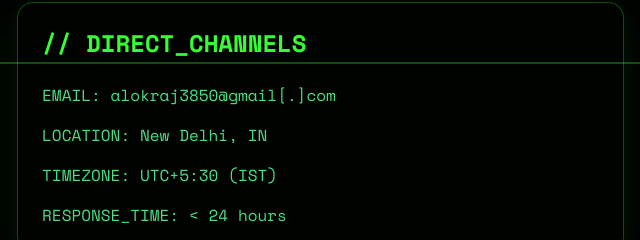
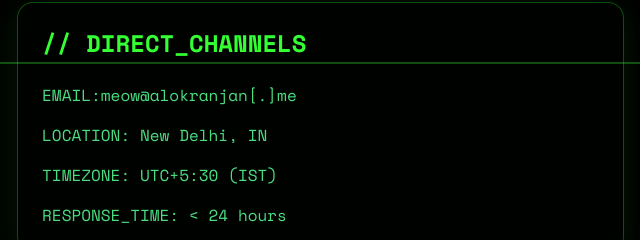
Before and after one commit to ryu-ryuk/terminal, a website built with Vite: page contact.html in a window 1280 px wide. Shown: the part 258-498 px from the top of the page, 592-1232 px from the left. Built offline with nearby package versions, Linux system fonts and the light colour scheme; no server answers.

Commit message:
mail update

```diff
--- a/contact.html
+++ b/contact.html
@@ -325,7 +325,7 @@
               // DIRECT_CHANNELS
             </h2>
             <div class="space-y-4">
-              <div class="console-text" data-text="EMAIL: alokraj3850@gmail[.]com">
+              <div class="console-text" data-text="EMAIL:meow@alokranjan[.]me">
                 <span class="text-green-300">EMAIL:</span>
                 meow@alokranjan[.]me
               </div>
```
